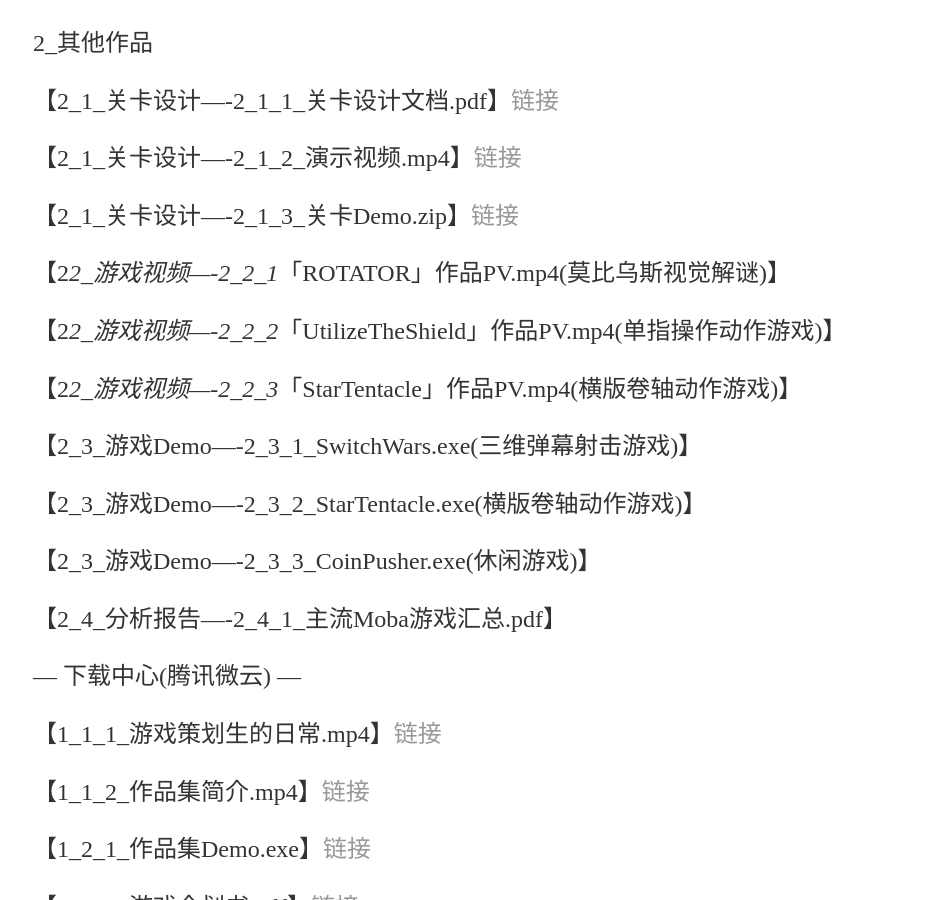
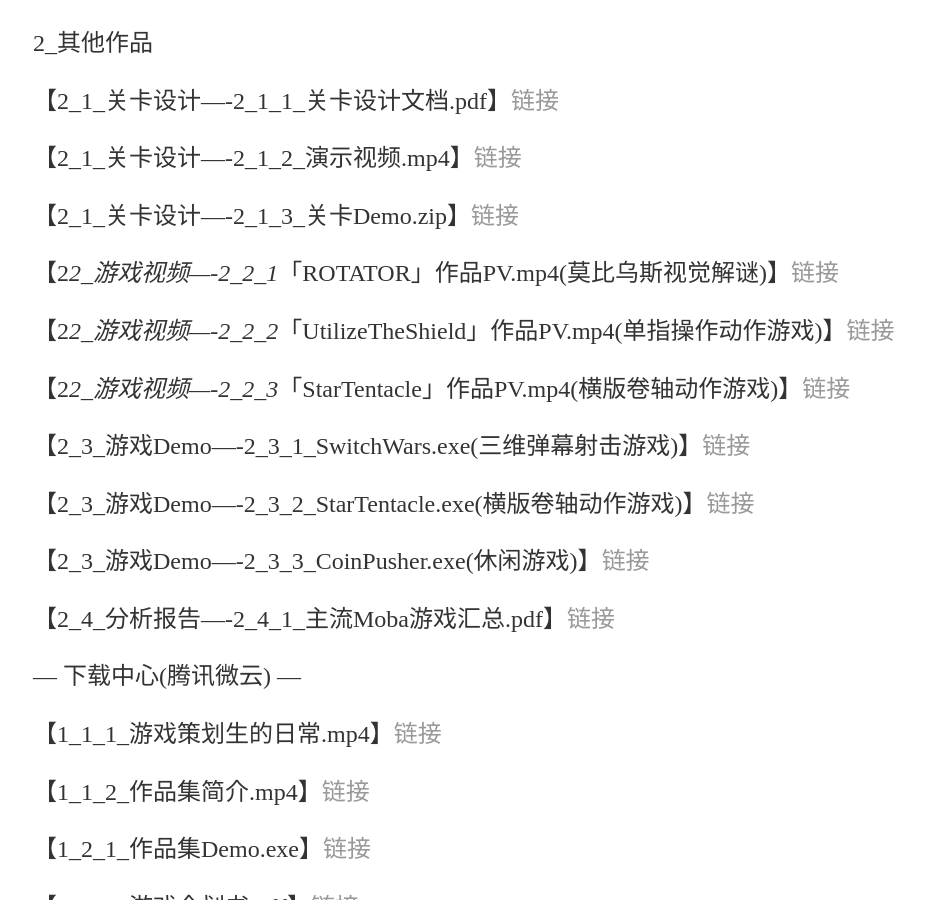
Before and after one commit to SotakuStudio/SotakuStudio.github.io, a Jekyll site: the page built from _posts/2022-01-02-chinese.md, in a window 1280 px wide and 900 px high, scrolled down 2348 px. Shown: the whole window, without its empty margins (159-1084 px from the left). Built offline with Jekyll 4.4.1, drawn with Linux system fonts in a browser that asks for light colours.

Commit message:
Update 2022-01-02-chinese.md

```diff
--- a/_posts/2022-01-02-chinese.md
+++ b/_posts/2022-01-02-chinese.md
@@ -39,19 +39,19 @@ date: 2022-01-02
 
 【2_1_关卡设计----2_1_3_关卡Demo.zip】[链接](https://share.weiyun.com/CNR5GYxp)
 
-【2_2_游戏视频----2_2_1_「ROTATOR」作品PV.mp4(莫比乌斯视觉解谜)】
+【2_2_游戏视频----2_2_1_「ROTATOR」作品PV.mp4(莫比乌斯视觉解谜)】[链接](https://share.weiyun.com/EoD1AOCJ)
 
-【2_2_游戏视频----2_2_2_「UtilizeTheShield」作品PV.mp4(单指操作动作游戏)】
+【2_2_游戏视频----2_2_2_「UtilizeTheShield」作品PV.mp4(单指操作动作游戏)】[链接](https://share.weiyun.com/WlMO4mPS)
 
-【2_2_游戏视频----2_2_3_「StarTentacle」作品PV.mp4(横版卷轴动作游戏)】
+【2_2_游戏视频----2_2_3_「StarTentacle」作品PV.mp4(横版卷轴动作游戏)】[链接](https://share.weiyun.com/LqrLb5PU)
 
-【2_3_游戏Demo----2_3_1_SwitchWars.exe(三维弹幕射击游戏)】
+【2_3_游戏Demo----2_3_1_SwitchWars.exe(三维弹幕射击游戏)】[链接](https://share.weiyun.com/uFXg7K9Q)
 
-【2_3_游戏Demo----2_3_2_StarTentacle.exe(横版卷轴动作游戏)】
+【2_3_游戏Demo----2_3_2_StarTentacle.exe(横版卷轴动作游戏)】[链接](https://share.weiyun.com/CYZcDa00)
 
-【2_3_游戏Demo----2_3_3_CoinPusher.exe(休闲游戏)】
+【2_3_游戏Demo----2_3_3_CoinPusher.exe(休闲游戏)】[链接](https://share.weiyun.com/VjVDWF3E)
 
-【2_4_分析报告----2_4_1_主流Moba游戏汇总.pdf】
+【2_4_分析报告----2_4_1_主流Moba游戏汇总.pdf】[链接](https://share.weiyun.com/4A5v5enK)
 
 
 --- 下载中心(腾讯微云) ---
```
